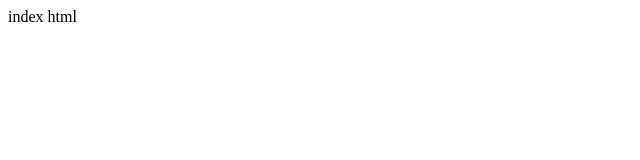
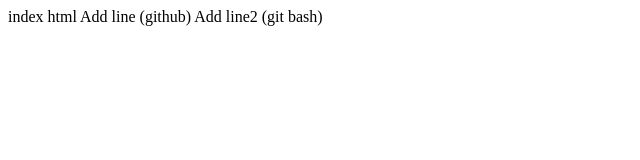
Before and after one commit to MMNNMM/MyLocalRepo, a plain HTML site: page index.html in a window 1280 px wide. Shown: the whole page, without its empty margins (0-640 px from the left). Drawn offline with Linux system fonts and the light colour scheme.

Commit message:
undo test - push

```diff
--- a/index.html
+++ b/index.html
@@ -1,6 +1,8 @@
 </DICTYPE html>
 </html>
  </body>
- <p> index html </p>
+ <p> index html
+ Add line (github)
+ Add line2 (git bash)</p>
  </body>
  </html>
```
